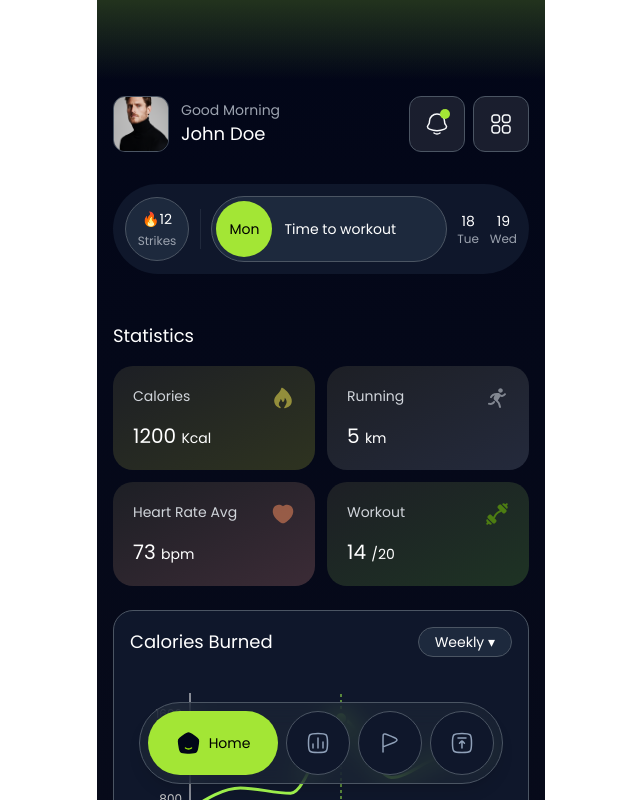
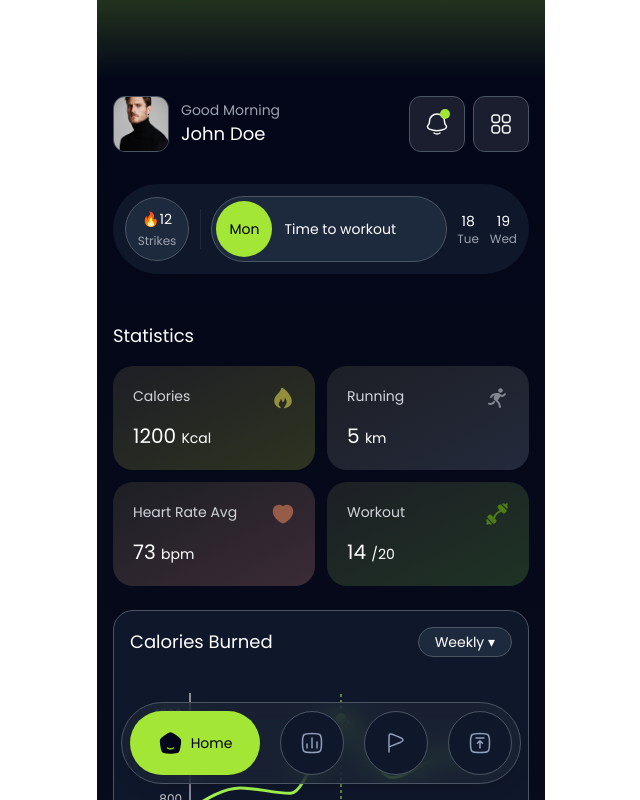
Before and after one commit to deepankerhub/fitness-app, a React (Create React App) app: page / in a window 1280 px wide. Shown: the top 800 px of the page, without its empty margins (319-959 px from the left). Built offline with nearby package versions, Linux system fonts and the light colour scheme.

Commit message:
BottomNav width fix

```diff
--- a/src/Components/BottomNav.js
+++ b/src/Components/BottomNav.js
@@ -13,7 +13,7 @@ const BottomNav = ({ active = "home" }) => {
   ];
 
   return (
-    <div className="fixed bottom-4 left-1/2 transform -translate-x-1/2 z-50 w-[100%] max-w-[fit-content]">
+    <div className="fixed bottom-4 left-1/2 transform -translate-x-1/2 z-50 w-[100%] max-w-[400px]">
       <div className="flex items-center justify-between gap-2 bg-[rgba(31,41,55,0.6)] backdrop-blur-md px-2 py-2 rounded-[48px] shadow-lg w-full border border-gray-600">
         {navItems.map((item) => {
           const isActive = item.key === active;
```
